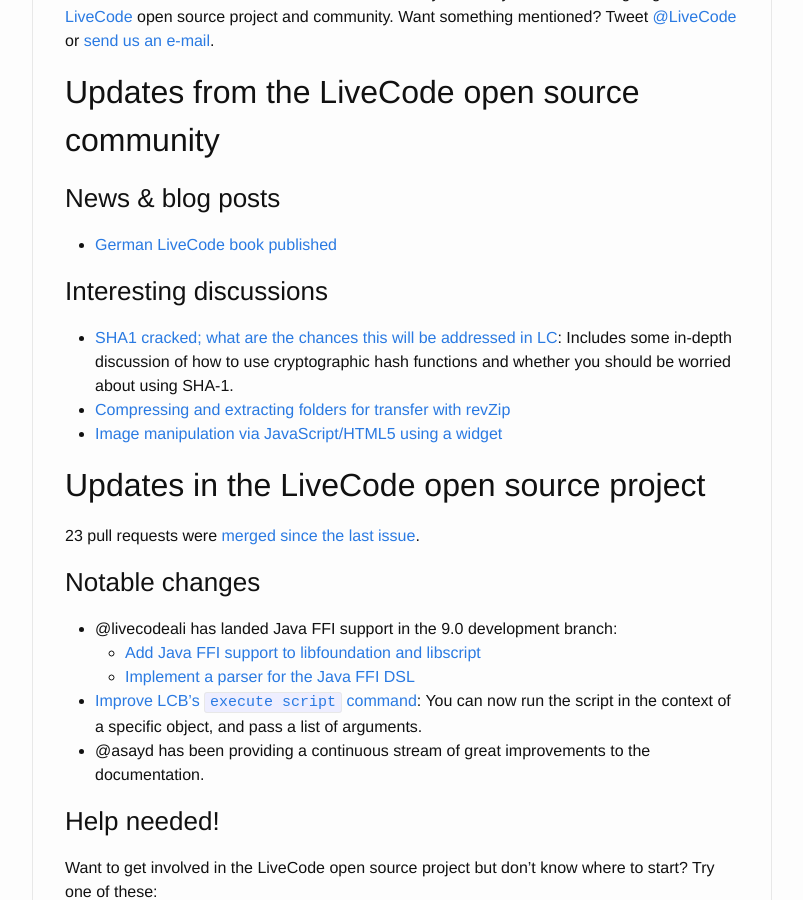
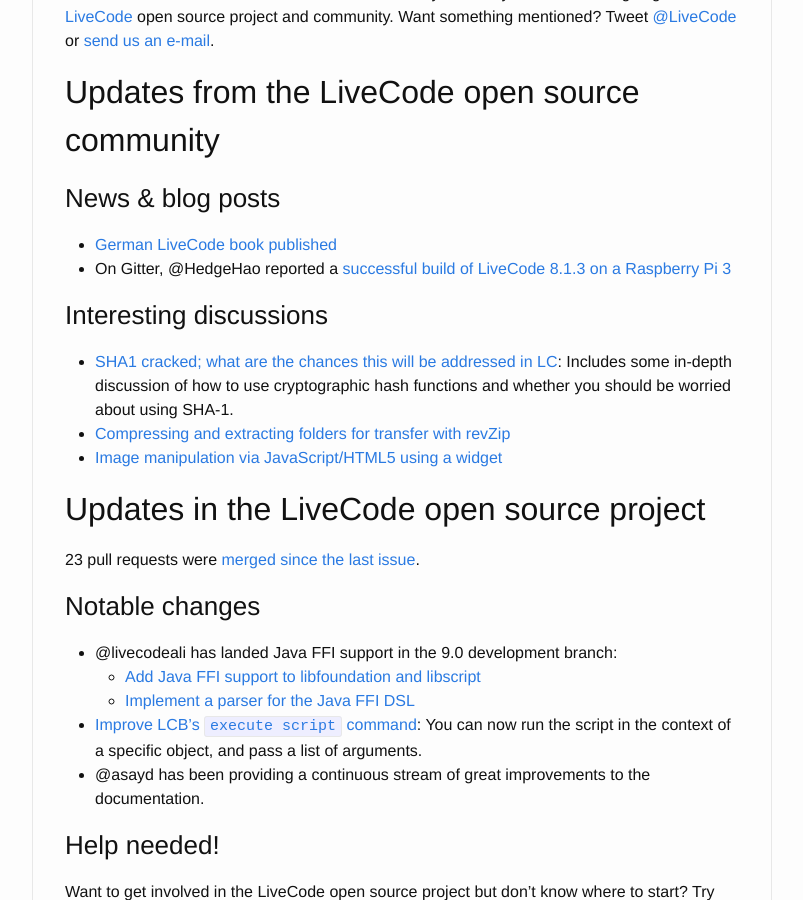
Before and after one commit to livecode/this-week-in-livecode, a Jekyll site: the page built from _posts/2017-03-06-this-week-in-livecode-73.markdown, in a window 1280 px wide and 900 px high, scrolled down 366 px. Shown: the whole window, without its empty margins (238-1041 px from the left). Built offline with Jekyll 4.4.1, drawn with Linux system fonts in a browser that asks for light colours.

Commit message:
Issue 23: Add HedgeHao's RPi 3 build to news

```diff
--- a/_posts/2017-03-06-this-week-in-livecode-73.markdown
+++ b/_posts/2017-03-06-this-week-in-livecode-73.markdown
@@ -16,6 +16,8 @@
 ### News & blog posts
 
 - [German LiveCode book published](https://livecode.com/german-livecode-book-published/)
+- On Gitter, @HedgeHao reported a
+  [successful build of LiveCode 8.1.3 on a Raspberry Pi 3](https://gitter.im/LiveCode/Lobby?at=58b403c700c00c3d4f935d8b)
 
 ### Interesting discussions
 
```
